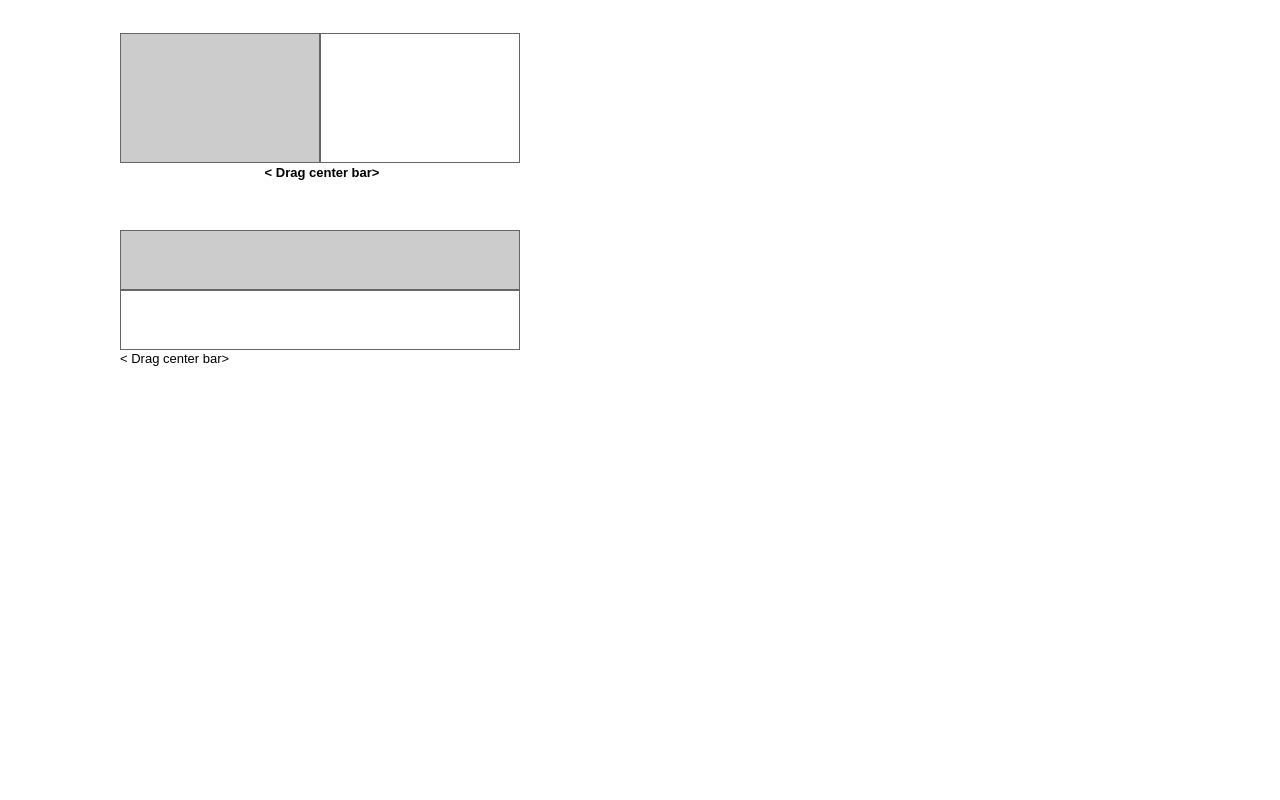
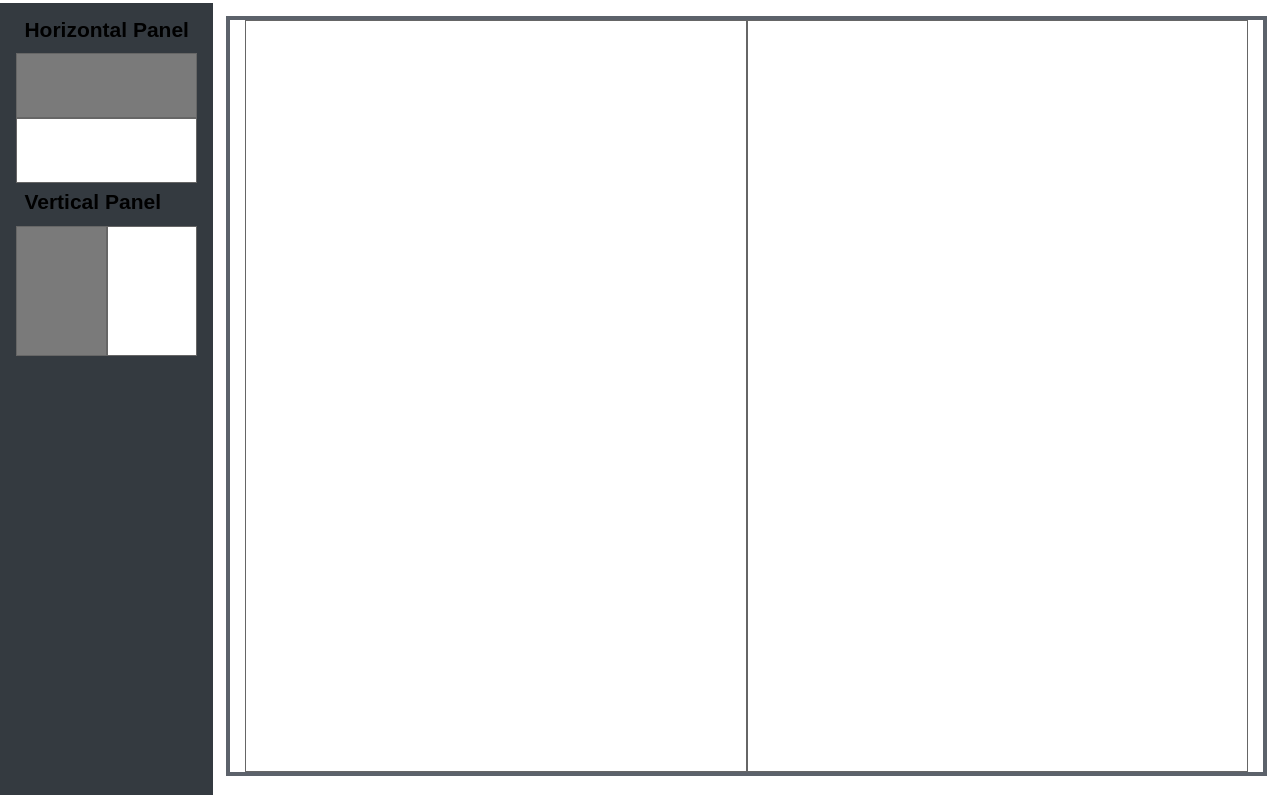
Before and after one commit to alexmickelson/practiceClickAndDrag, a plain HTML site: page index.html in a window 1280 px wide. Drawn offline with nearby package versions, Linux system fonts and the light colour scheme.

Commit message:
added sidebar, added drag and drop, need to make dropped objects respond to parent

```diff
--- a/index.css
+++ b/index.css
@@ -7,45 +7,63 @@ body {
     margin: 3px 0px;
 }
 
-.Vsplitter {
-    position: relative;
-    top: 0px;
-    width: 404px;
-    height: 150px;
-    margin: 30px 0px 50px 50px;
+
+.nav-item {
+    width: 100%
+}
+.Selectable {
+    width: 100%;
+    height: 10em;
 }
 
-.Hsplitter {
-    position: absolute;
-    top: 200px;
-    width: 404px;
-    height: 150px;
-    margin: 30px 0px 50px 50px;
+div.HPane {
+    overflow: hidden;
+    width: 100%;
+    height: 50%;
+    border: 1px solid #666;
 }
-
-div.pane {
-    width: 200px;
-    height: 130px;
+div.VPane {
+    overflow: hidden;
+    width: 50%;
+    height: 100%;
     float: left;
     border: 1px solid #666;
 }
-div.HPane {
-    width: 400px;
-    height: 60px;
-    bottom: 0;
-    border: 1px solid #666;
+.Selectable > .topPane {
+    background-color: #7a7a7a;
+}
+.Selectable > .bottomPane {
+    background-color: #ffffff;
 }
 
-.tocPane {
-    background-color: #CCC;
+
+.Selectable > .leftPane {
+    background-color: #7a7a7a;
+}
+.Selectable > .rightPane {
+    background-color: #ffffff;
 }
 
+aside {
+    height: 99vh;
+}
+
+.container {
+    overflow: hidden;
+    height: 95vh;
+    border: 4px solid  #5c626b;
+    margin: 1em;
+}
 .msg {
-    position: absolute;
+    display: inline;
+}
+
+
+.ui-resizable-s {
     bottom: 0px;
-    left: 0px;
-    width: 100%;
-    text-align: center;
-    font-weight: bold;
-    margin: 0px;
+    height: 15px;
 }
+.ui-resizable-3 {
+    right: 0px;
+    width: 3em;
+}
--- a/index.html
+++ b/index.html
@@ -3,13 +3,14 @@
 <html lang="en" xmlns="http://www.w3.org/1999/xhtml">
 
 <head>
-    <meta charset="utf-8" />
-    <!-- Latest compiled and minified CSS -->
-    <link rel="stylesheet" href="https://maxcdn.bootstrapcdn.com/bootstrap/3.4.0/css/bootstrap.min.css">
+    <meta charset="utf-8" /><!-- Latest compiled and minified CSS -->
+    <link rel="stylesheet" href="https://maxcdn.bootstrapcdn.com/bootstrap/4.3.1/css/bootstrap.min.css">
     <!-- jQuery library -->
     <script src="https://ajax.googleapis.com/ajax/libs/jquery/3.3.1/jquery.min.js"></script>
+    <!-- Popper JS -->
+    <script src="https://cdnjs.cloudflare.com/ajax/libs/popper.js/1.14.7/umd/popper.min.js"></script>
     <!-- Latest compiled JavaScript -->
-    <script src="https://maxcdn.bootstrapcdn.com/bootstrap/3.4.0/js/bootstrap.min.js"></script>
+    <script src="https://maxcdn.bootstrapcdn.com/bootstrap/4.3.1/js/bootstrap.min.js"></script>
 
     <script type="text/javascript" src="http://ajax.googleapis.com/ajax/libs/jqueryui/1.7.2/jquery-ui.js"></script>
     <link rel="stylesheet" type="text/css"
@@ -26,27 +27,57 @@
 </head>
 
 <body>
-    <main class="container">
-        <div class="Vsplitter">
-            <div class="tocPane pane">
+    <div class="container-fluid h-100">
+        <div class="row h-100">
+            <aside class="col-12 col-md-2 p-0 bg-dark">
+                <nav class="navbar navbar-expand  bg-dark ">
+                    <ul class="flex-md-column flex-row navbar-nav w-100 justify-content-between">
+                        <li class="nav-item ">
+                            <h3><span class="badge">Horizontal Panel</span></h3>
+                            <div class="Selectable" draggable="true" ondragstart="dragStartH(event)">
+                                <div class="topPane HPane">
                                 </div>
-            <div class="contentPane pane">
+                                <div class="bottomPane HPane">
                                 </div>
-            <div class="msg">
-                < Drag center bar>
+
+                            </div>
+                        </li>
+                        <li class="nav-item">
+                            <h3><span class="badge">Vertical Panel</span></h3>
+                            <div class="Selectable" draggable="true" ondragstart="dragStartV(event)">
+                                <div class="leftPane VPane">
+                                </div>
+                                <div class="rightPane VPane">
                                 </div>
                             </div>
-        <div class="Hsplitter">
-            <div class="tocPane HPane">
+                        </li>
+                    </ul>
+                </nav>
+            </aside>
+            <main class="container col">
+                <!--horizontal panes hold vertical panes-->
+                <!-- <div class="topPane HPane" ondrop="drop(event)" ondragover="allowDrop(event)" >
+                    <div class="leftPane VPane">
                     </div>
-            <div class="secondhPane HPane">
-            </div>
-            <div class="another">
-                < Drag center bar>
+                    <div class="rigtPane VPane">
                     </div>
                 </div>
+                <div class="bottomPane HPane">
+                    <div class="leftPane VPane">
+                    </div>
+                    <div class="rightPane VPane">
+                    </div>
+                </div> -->
+                    <div class="leftPane VPane" ondrop="drop(event)" ondragover="allowDrop(event)">
+                    </div>
+                    <div class="rigtPane VPane" ondrop="drop(event)" ondragover="allowDrop(event)">
+                    </div>
+
+
 
             </main>
+        </div>
+    </div>
 
 </body>
 
--- a/index.js
+++ b/index.js
@@ -1,18 +1,71 @@
-$(function(){
-    $bWidth = 2;
-    $('.Vsplitter > div:first').resizable({
-        handles: 'e', minWidth: '2', maxWidth: '398',
+function VResizable(JQObject){
+    JQObject = $(JQObject);
+    //vertical panels
+    $bWidth = 0;
+    JQObject.resizable({
+        handles: 'e', minWidth: $bWidth,
+        //function resizes the vertical panels sibling
         resize: function () {
             var remainingSpace = $(this).parent().width() - $(this).outerWidth();
             $(this).next().css('width', (remainingSpace - $bWidth) + 'px');
         }
     });
-    $bHeight = 28;
-    $('.Hsplitter > div:first').resizable({
-        handles: 's', minHeight: '2', maxHeight: '398',
+}
+
+function HResizable(JQObject){
+    JQObject = $(JQObject);
+    $bHeight = 0;
+    JQObject.resizable({
+        handles: 's', minHeight: '2',
         resize: function () {
+            //function resizes the horizontal panels sibling
             var remainingSpace = $(this).parent().height() - $(this).outerHeight();
             $(this).next().css('height', (remainingSpace - $bHeight) + 'px');
         }
     });
+
+}
+
+
+$(function () {
+
+
+    //vertical panels
+    $('.leftPane').each(function(){
+        VResizable(this);
+    });
+    //horizontal panels
+    $bHeight = 0;
+    $('.topPane').each(function(){
+        HResizable($(this));
+    });
 });
+
+function drop(event) {
+    var type = event.dataTransfer.getData("text");
+    if (type == "horizontal"){
+        event.target.insertAdjacentHTML('afterbegin', `<div class="topPane HPane" ondrop="drop(event)" ondragover="allowDrop(event)">
+        </div>
+        <div class="bottomPane HPane" ondrop="drop(event)" ondragover="allowDrop(event)">
+        </div>`);
+        HResizable(event.target.firstElementChild);
+
+    } else if (type == "vertical") {
+        event.target.insertAdjacentHTML('afterbegin', `<div class="leftPane VPane" ondrop="drop(event)" ondragover="allowDrop(event)">
+        </div>
+        <div class="rigtPane VPane" ondrop="drop(event)" ondragover="allowDrop(event)">
+        </div>`);
+        VResizable(event.target.firstElementChild);
+    }
+}
+
+function allowDrop(event) {
+    event.preventDefault();
+}
+
+function dragStartH(event){
+    event.dataTransfer.setData("Text", "horizontal");
+}
+function dragStartV(event){
+    event.dataTransfer.setData("Text", "vertical");
+}
```
Lines whose indentation alone changed are shown as unchanged.
